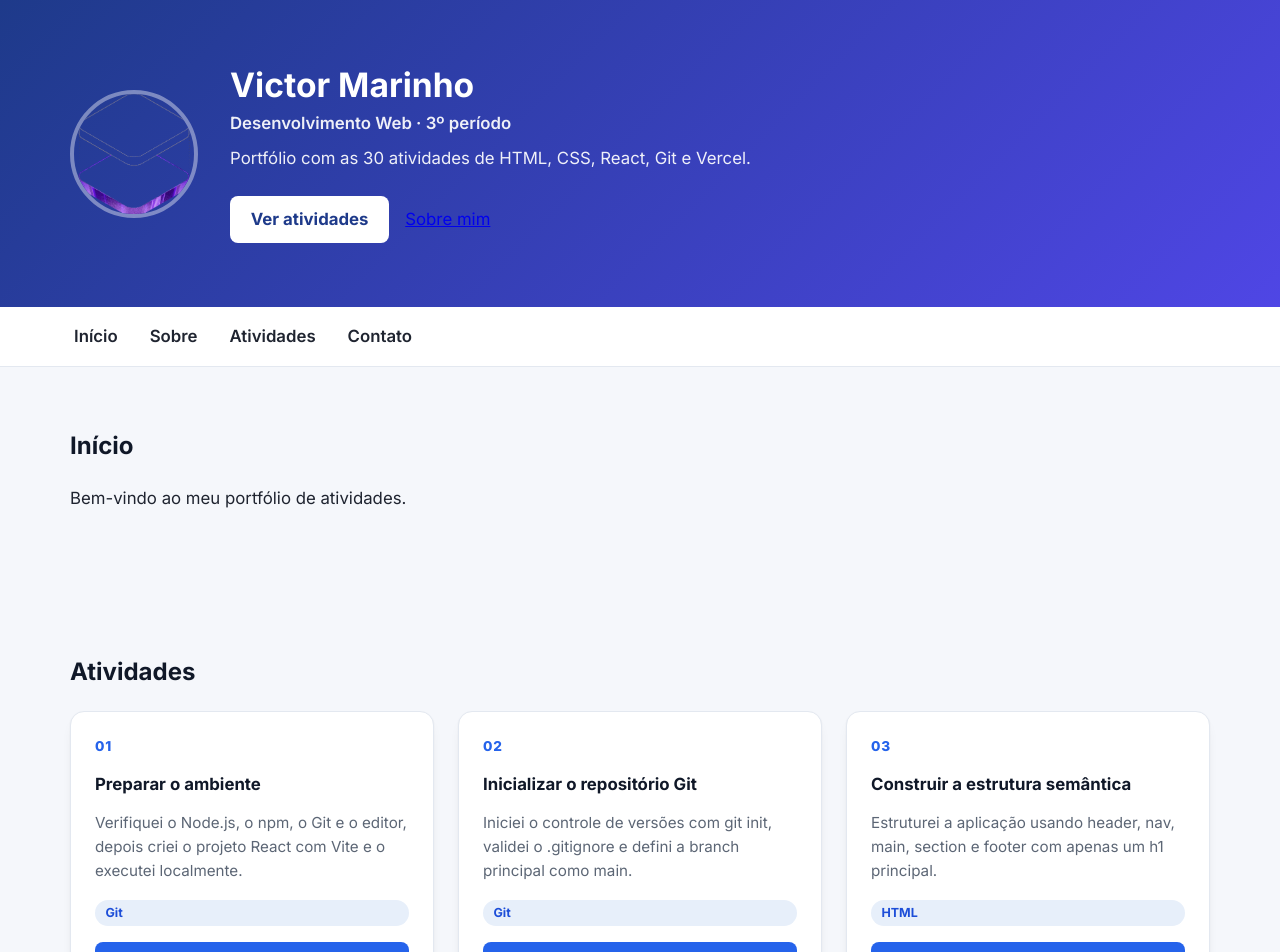
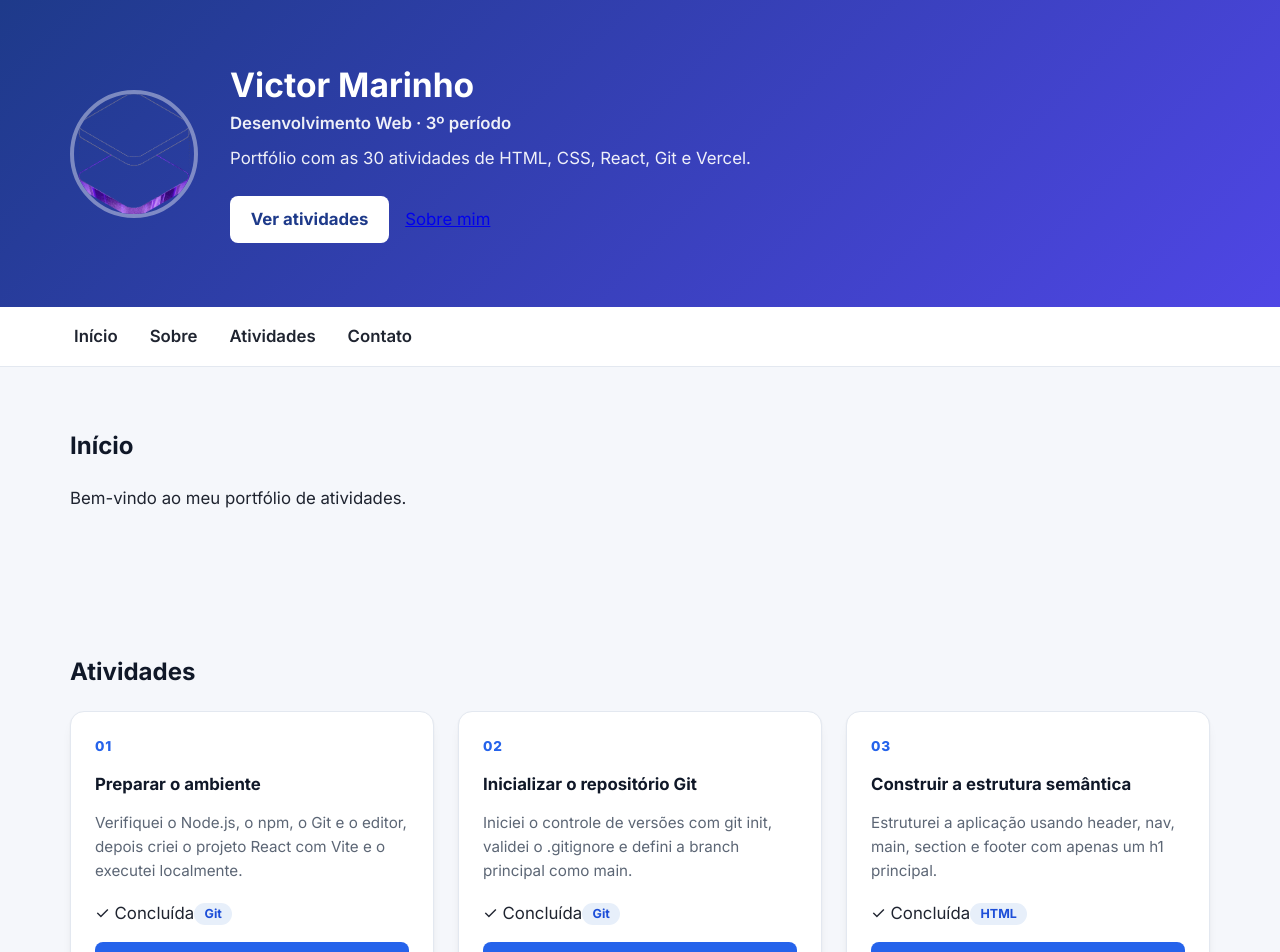
Before and after one commit to Marinho2005/exercicio-faculdade, a React (Vite) app: page / in a window 1280 px wide. Shown: the top 952 px of the page. Built offline with nearby package versions, Linux system fonts and the light colour scheme.

Commit message:
feat: renderizar atividades com map e status condicional no card

```diff
--- a/src/components/CardAtividade.tsx
+++ b/src/components/CardAtividade.tsx
@@ -1,10 +1,19 @@
+import type { Status } from '../data/atividades'
+
 interface PropsCardAtividade {
   numero: number
   titulo: string
   descricao: string
   tecnologia: string
+  status: Status
   link?: string
   onVer: () => void
+}
+
+const rotulosStatus: Record<Status, string> = {
+  'Concluída': '✓ Concluída',
+  'Em andamento': '⟳ Em andamento',
+  'Planejada': '○ Planejada',
 }
 
 function CardAtividade({
@@ -12,6 +21,7 @@ function CardAtividade({
   titulo,
   descricao,
   tecnologia,
+  status,
   link,
   onVer,
 }: PropsCardAtividade) {
@@ -22,7 +32,14 @@ function CardAtividade({
       <span className="card-numero">{numeroFormatado}</span>
       <h3>{titulo}</h3>
       <p className="card-descricao">{descricao}</p>
-      <span className="card-tecnologia">{tecnologia}</span>
+      <div className="card-metadados">
+        <span
+          className={`card-status card-status-${status.toLowerCase()}`}
+        >
+          {rotulosStatus[status]}
+        </span>
+        <span className="card-tecnologia">{tecnologia}</span>
+      </div>
       {link && (
         <a className="card-link" href={link} target="_blank" rel="noreferrer">
           Repositório
--- a/src/components/SecaoAtividades.tsx
+++ b/src/components/SecaoAtividades.tsx
@@ -15,6 +15,7 @@ function SecaoAtividades() {
               titulo={atividade.titulo}
               descricao={atividade.descricao}
               tecnologia={atividade.tecnologia}
+              status={atividade.status}
               link={atividade.link}
               onVer={() => {}}
             />
```
